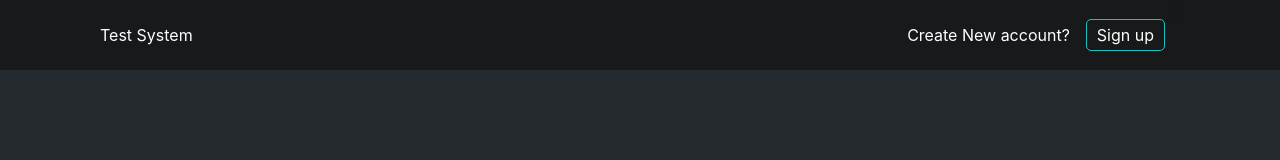
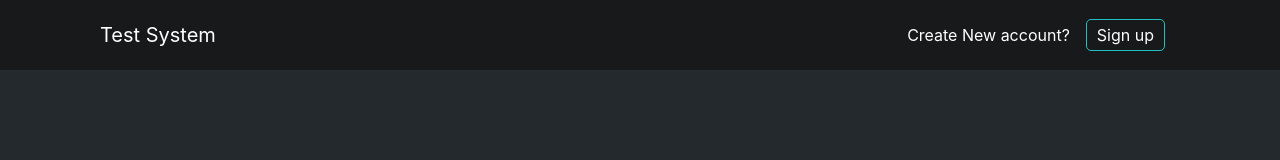
Before and after one commit to igorekch1/Moodle, a React (Create React App) app in the folder front/: page / in a window 1280 px wide. Shown: the top 160 px of the page. Built offline with nearby package versions, Linux system fonts and the light colour scheme.

Commit message:
final version

```diff
--- a/front/public/css/style.css
+++ b/front/public/css/style.css
@@ -1,3 +1,7 @@
+/* body {
+    overflow: hidden;
+} */
+
 .Container {
     padding: 0;
     margin: 0;
--- a/front/src/components/MainPage.jsx
+++ b/front/src/components/MainPage.jsx
@@ -31,7 +31,7 @@ class MainPage extends Component {
             <div>
 
                 <Row noGutters className="mainpage-header">
-                    <Col xs={'auto'}>Test System</Col>
+                    <Col xs={'auto'}  style={{fontSize: '20px'}}>Test System</Col>
                     <Col xs={'auto'}>
                         <Signup/>
                     </Col>
--- a/front/src/components/TestPage.jsx
+++ b/front/src/components/TestPage.jsx
@@ -49,7 +49,7 @@ class TestPage extends Component {
                             <Link to = "/testresult"
                                 className="myLink"
                                 >
-                                View result
+                                View last result
                             </Link>
                         </Button>
                     </Col>
```
